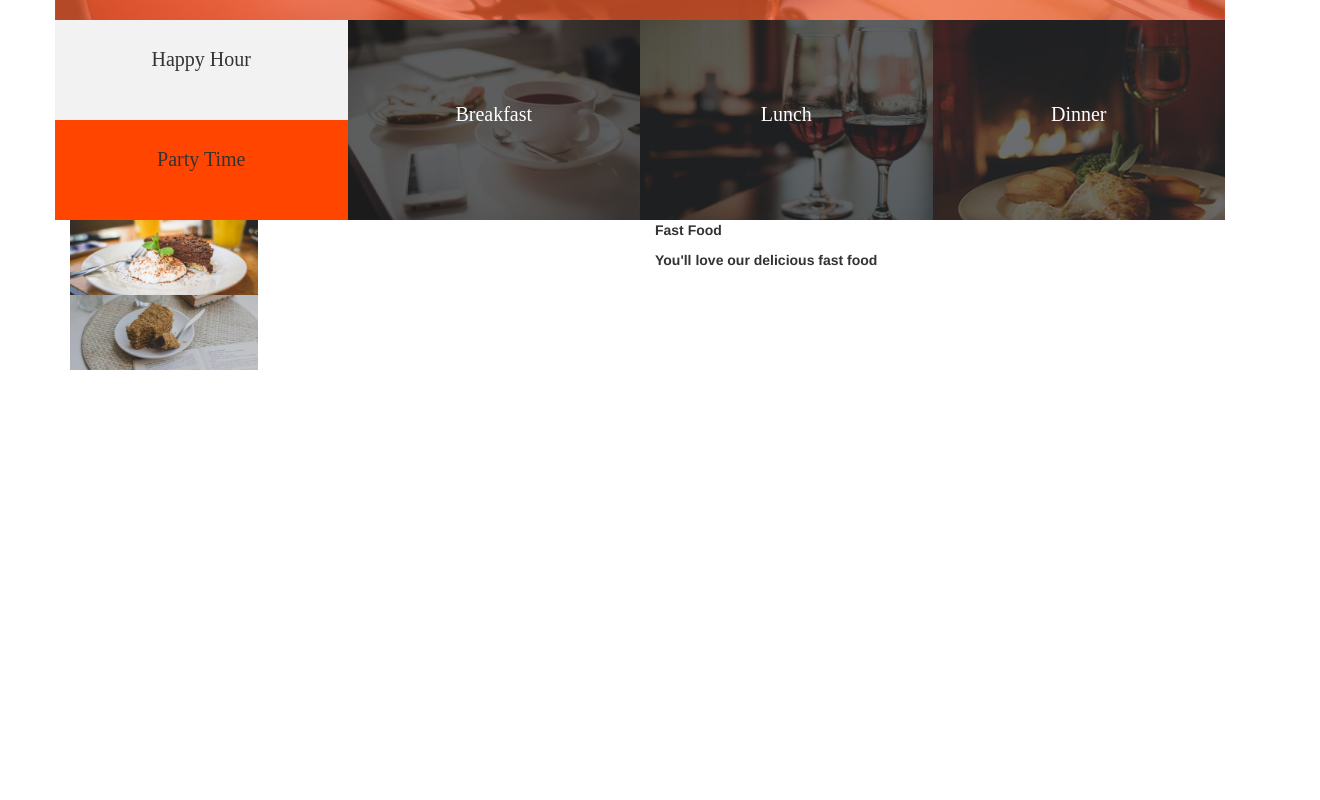
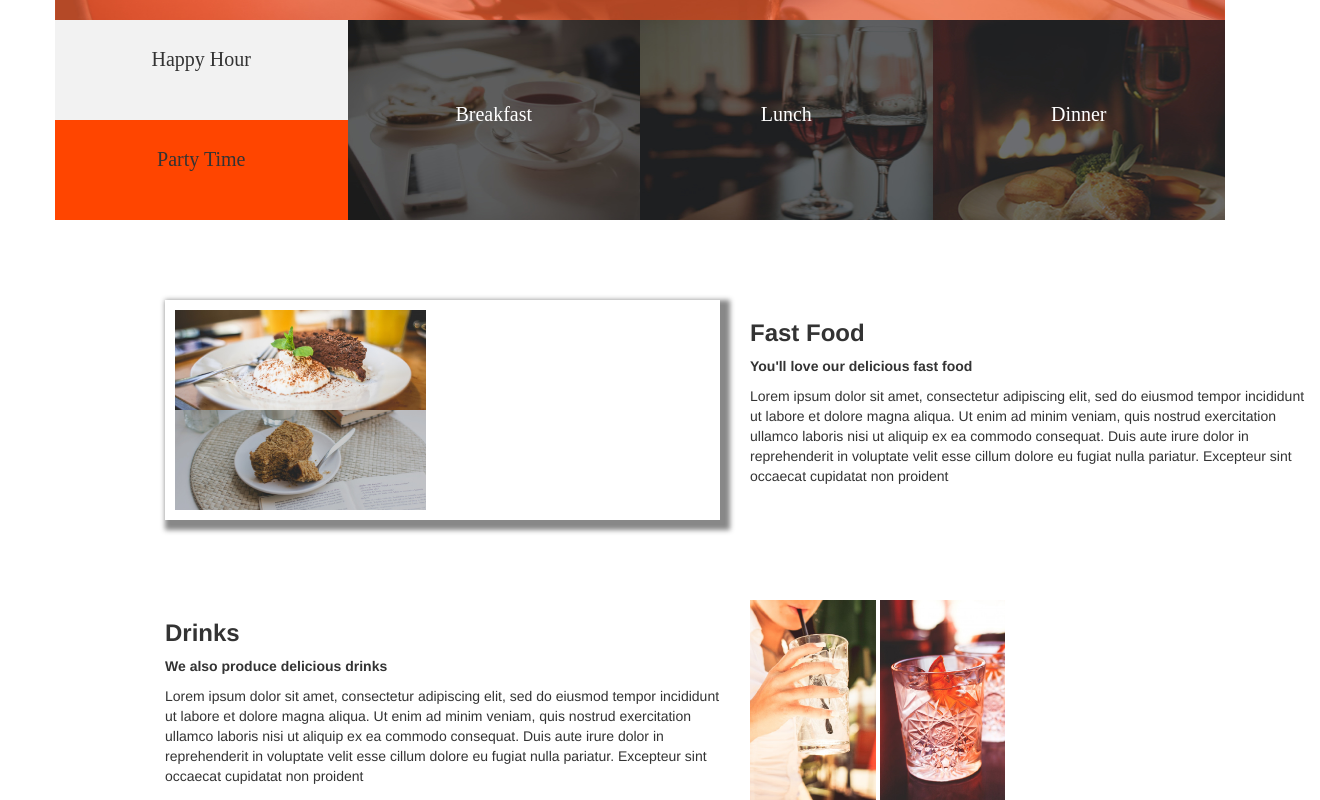
Before and after one commit to Nashipae/Fictional-Restaurant, a plain HTML site: page nash-kitchen.html in a window 1280 px wide. Shown: the part 450-1250 px from the top of the page, 1320 px wide, since content can reach past the window. Before the commit the page ends 820 px from the top, so only its background shows below. Drawn offline with nearby package versions, Linux system fonts and the light colour scheme; a web font is replaced by a local one.

Commit message:
add the drinks section.

```diff
--- a/css/styles.css
+++ b/css/styles.css
@@ -82,3 +82,29 @@ padding: 0px;
   margin-bottom: 0px;
   margin-top: 0px;
 }
+
+.fast-food-images{
+   padding:10px;
+   box-shadow: 5px 5px 5px 5px #888888;
+   margin-right: 0px;
+}
+
+#fast-food{
+  align-content: center;
+  margin-left: 150px;
+  margin-top: 80px;
+}
+
+#drinks{
+  align-content: center;
+  margin-left: 150px;
+  margin-top: 80px;
+}
+
+#ipsum{
+  text-align: justify;
+}
+
+.drinks-images{
+  padding: 0px;
+}
--- a/nash-kitchen.html
+++ b/nash-kitchen.html
@@ -52,20 +52,36 @@
       </div>
 
     </div>
-    <div class="container" id="fast food">
+    <div class="container" id="fast-food">
       <div class="row">
         <div class="col-lg-6">
-          <img src="images/fastFood1.jpg" height="75px" alt="fastFood1"><br>
-          <img src="images/fastFood2.jpg" height="75px" alt="fastFood2">
+          <div class="fast-food-images">
+          <img src="images/fastFood1.jpg" height="100px" alt="fastFood1"><br>
+          <img src="images/fastFood2.jpg" height="100px" alt="fastFood2">
+          </div>
         </div>
-        <div class="col-lg-6" id=fast-food-images>
-          <p><strong>Fast Food</strong></p>
-          <p><strong>You'll love our delicious fast food </strong></p>
+        <div class="col-lg-6">
+          <p><h3><strong>Fast Food</strong></h3></p>
+          <p id="ipsum"><strong>You'll love our delicious fast food </strong></p>
+          <p>Lorem ipsum dolor sit amet, consectetur adipiscing elit, sed do eiusmod tempor incididunt ut labore et dolore magna aliqua. Ut enim ad minim veniam, quis nostrud exercitation ullamco laboris nisi ut aliquip ex ea commodo consequat. Duis aute irure dolor in reprehenderit in voluptate velit esse cillum dolore eu fugiat nulla pariatur. Excepteur sint occaecat cupidatat non proident</p>
+        </div>
+      </div>
+    </div>
+    <div class="container" id="drinks">
+      <div class="row">
+        <div class="col-lg-6">
+          <p><h3><strong>Drinks</strong></h3></p>
+          <p><strong>We also produce delicious drinks </strong></p>
+          <p>Lorem ipsum dolor sit amet, consectetur adipiscing elit, sed do eiusmod tempor incididunt ut labore et dolore magna aliqua. Ut enim ad minim veniam, quis nostrud exercitation ullamco laboris nisi ut aliquip ex ea commodo consequat. Duis aute irure dolor in reprehenderit in voluptate velit esse cillum dolore eu fugiat nulla pariatur. Excepteur sint occaecat cupidatat non proident</p>
+        </div>
+        <div class="col-lg-6">
+          <div class="drinks-images">
+          <img src="images/drink1.jpg" alt="drink 1" height="200px">
+          <img src="images/drink2.jpg" alt="drink 2" height="200px">
+          </div>
         </div>
 
-
       </div>
-
     </div>
   </div>
 
```
